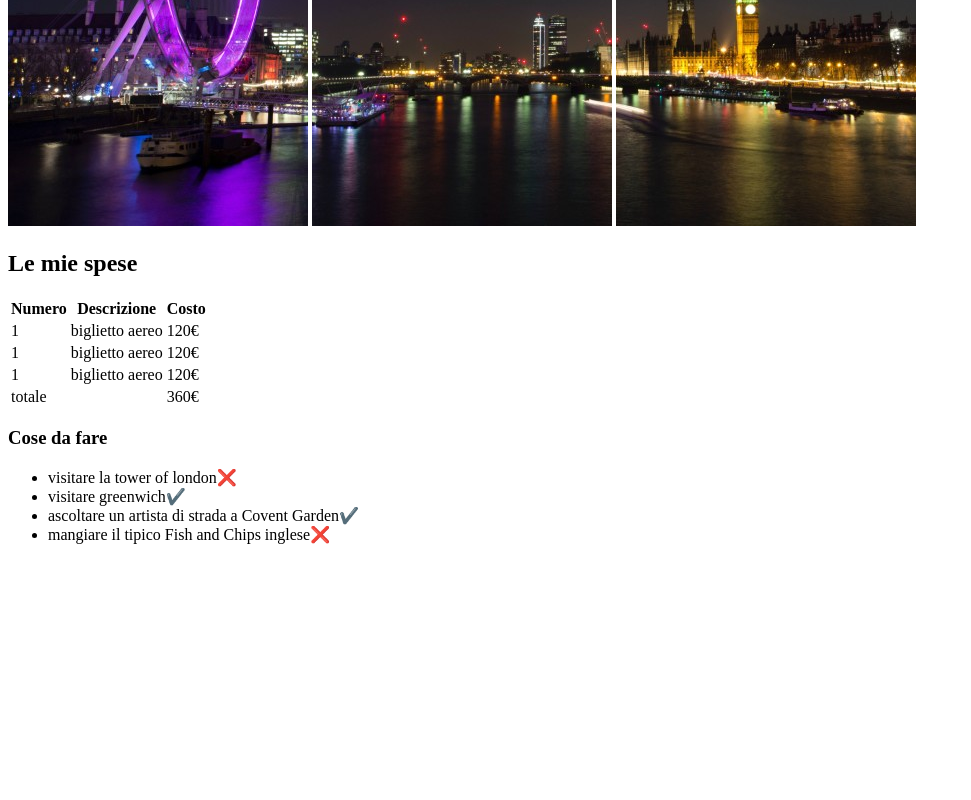
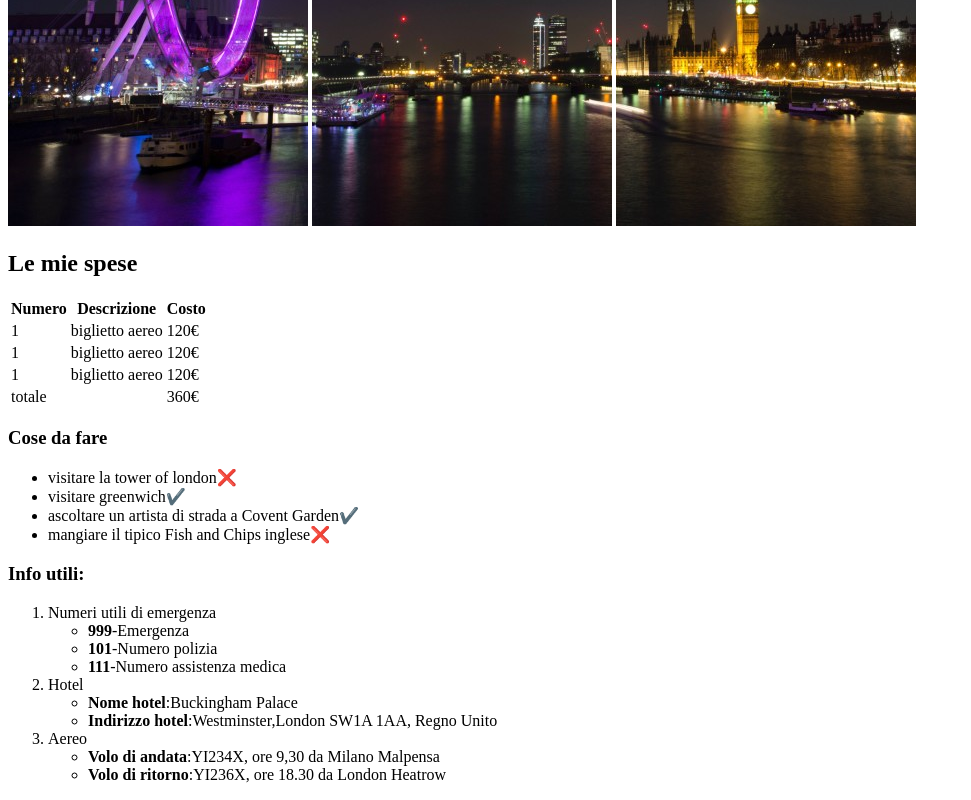
Before and after one commit to lucacipolloni/html-london-trip, a plain HTML site: page index.html in a window 1280 px wide. Shown: the part 454-1254 px from the top of the page, without its empty margins (0-971 px from the left). Before the commit the page ends 1014 px from the top, so only its background shows below. Drawn offline with Linux system fonts and the light colour scheme.

Commit message:
add list

```diff
--- a/index.html
+++ b/index.html
@@ -54,6 +54,35 @@
         <li>mangiare il tipico Fish and Chips inglese❌</li>
     </ul>
 
+    <h3>Info utili:</h3>
+    <ol>
+        <li>
+            Numeri utili di emergenza
+            <ul>
+                <li><strong>999</strong>-Emergenza</li>
+                <li><strong>101</strong>-Numero polizia</li>
+                <li><strong>111</strong>-Numero assistenza medica</li>
+            </ul>
+        </li>
+        <li>
+            Hotel
+            <ul>
+                <li><strong>Nome hotel</strong>:Buckingham Palace</li>
+                <li><strong>Indirizzo hotel</strong>:Westminster,London SW1A 1AA, Regno Unito</li>
+            </ul>
+        </li>
+        <li>
+            Aereo
+            <ul>
+                <li><strong>Volo di andata</strong>:YI234X, ore 9,30 da Milano Malpensa</li>
+                <li><strong>Volo di ritorno</strong>:YI236X, ore 18.30 da London Heatrow</li>
+            </ul>
+        </li>
+
+    </ol>
+
+
+
 
 
 
```
